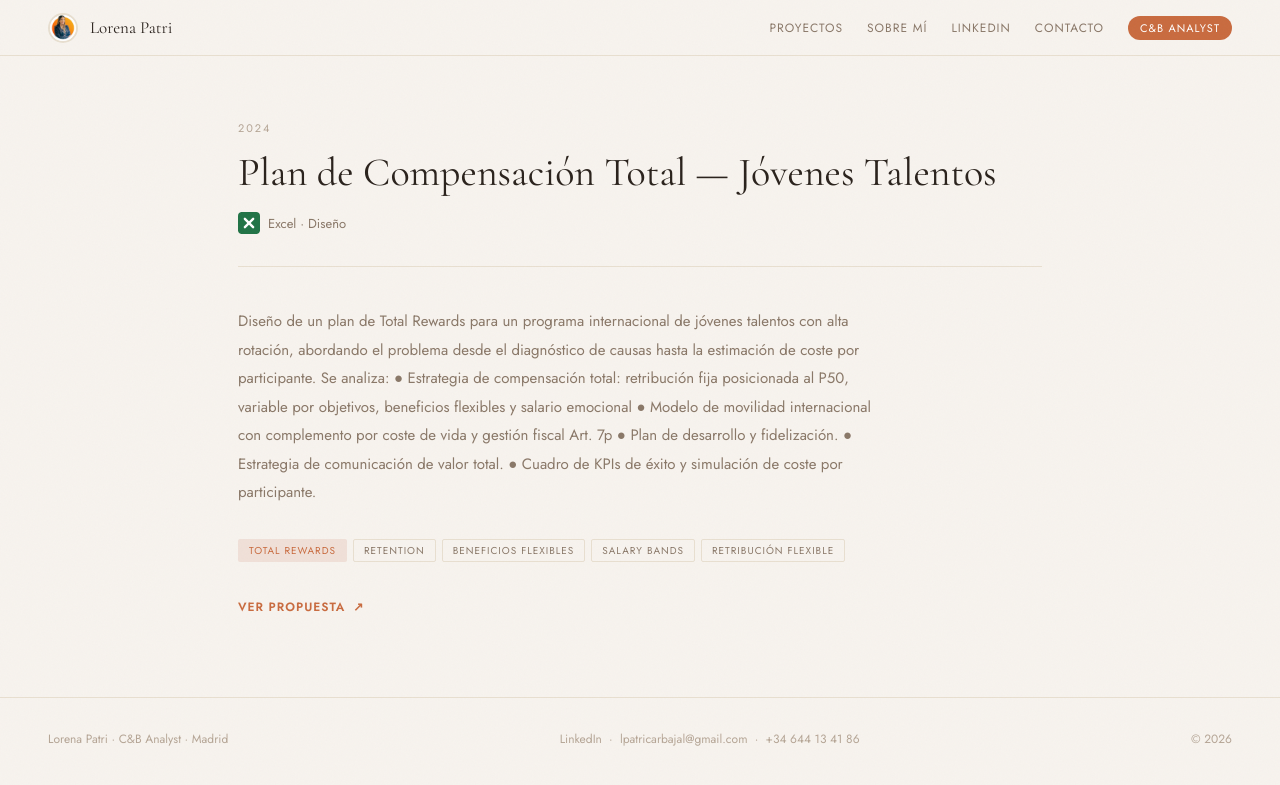
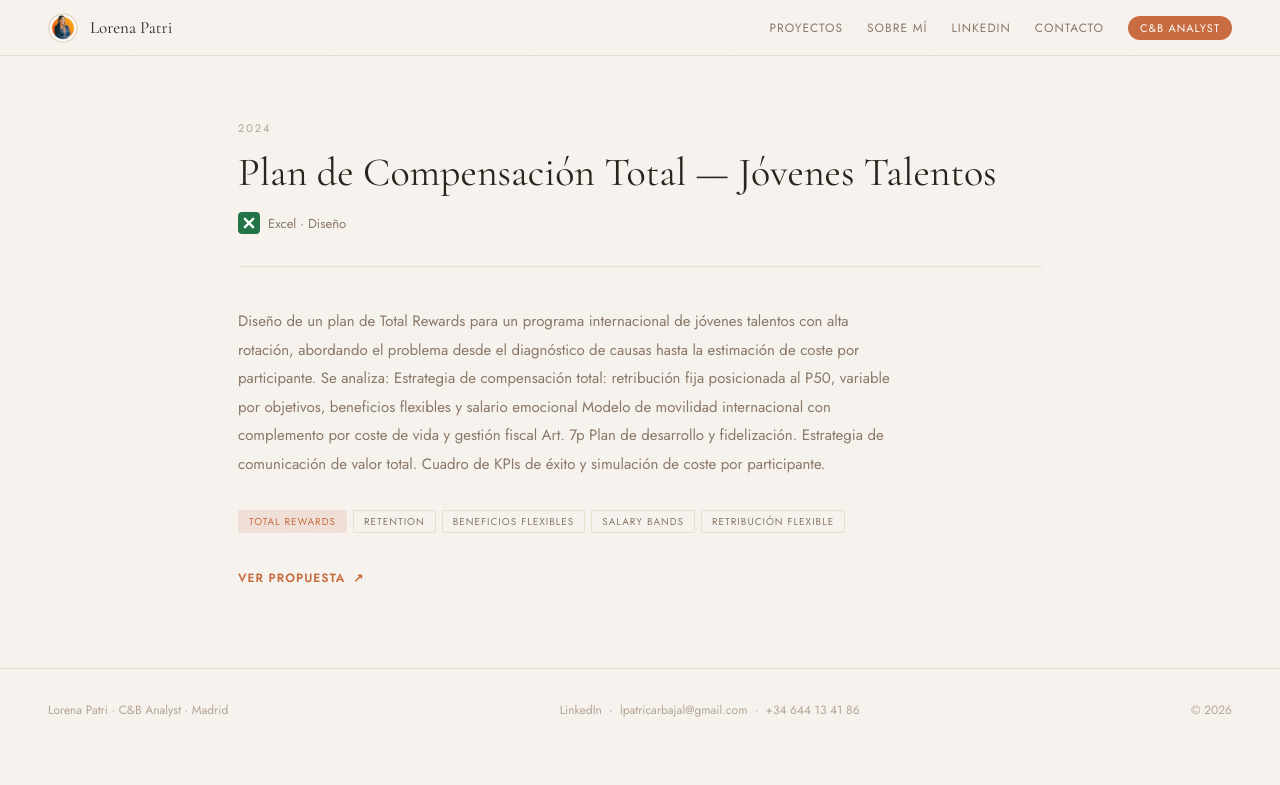
Before and after one commit to aurelpow/lorena-portofolio, a Jekyll site: the page built from _projects/plan-compensacion-jovenes.md, in a window 1280 px wide. Shown: the top 785 px of the page. Built offline with Jekyll 4.4.1, drawn with Linux system fonts in a browser that asks for light colours.

```diff
--- a/_projects/plan-compensacion-jovenes.md
+++ b/_projects/plan-compensacion-jovenes.md
@@ -8,11 +8,11 @@ description: |-
   Diseño de un plan de Total Rewards para un programa internacional de jóvenes talentos con alta rotación, abordando el problema desde el diagnóstico de causas hasta la estimación de coste por participante.
 
   Se analiza:
-  ● Estrategia de compensación total: retribución fija posicionada al P50, variable por objetivos, beneficios flexibles y salario emocional
-  ● Modelo de movilidad internacional con complemento por coste de vida y gestión fiscal Art. 7p
-  ● Plan de desarrollo y fidelización.
-  ● Estrategia de comunicación de valor total.
-  ● Cuadro de KPIs de éxito  y simulación de coste por participante.
+  Estrategia de compensación total: retribución fija posicionada al P50, variable por objetivos, beneficios flexibles y salario emocional
+  Modelo de movilidad internacional con complemento por coste de vida y gestión fiscal Art. 7p
+  Plan de desarrollo y fidelización.
+  Estrategia de comunicación de valor total.
+  Cuadro de KPIs de éxito  y simulación de coste por participante.
 tags:
   - Total rewards
   - Retention
```
